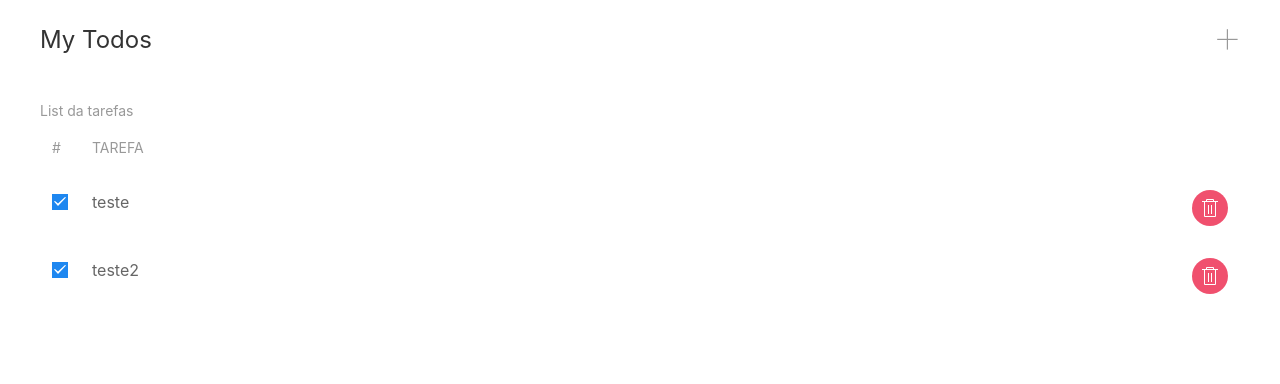
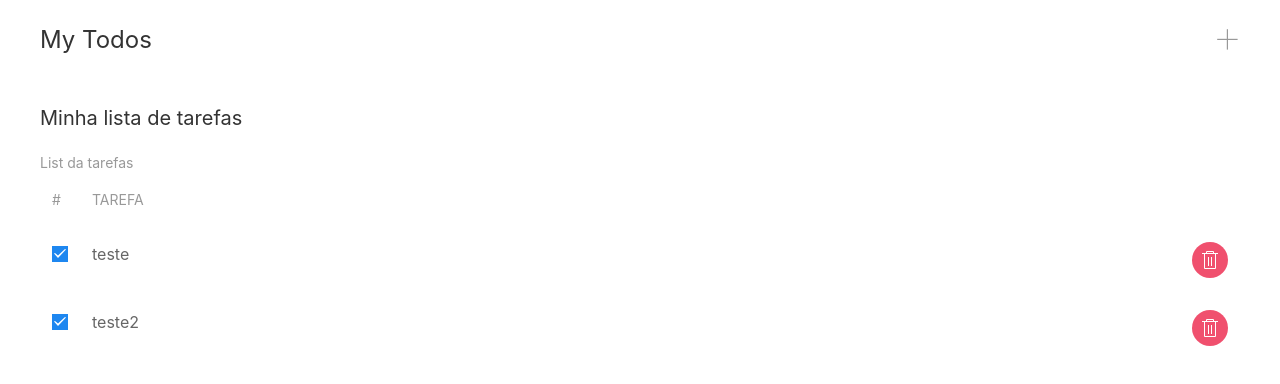
Before and after one commit to fernandosmace/TodoApp, a React (Create React App) app: page / in a window 1280 px wide. Shown: the top 384 px of the page. Built offline with nearby package versions, Linux system fonts and the light colour scheme.

Commit message:
Add SPA Navigation

```diff
--- a/package.json
+++ b/package.json
@@ -10,8 +10,10 @@
     "@types/node": "^16.7.13",
     "@types/react": "^18.0.0",
     "@types/react-dom": "^18.0.0",
+    "@types/react-router-dom": "^5.3.3",
     "react": "^18.2.0",
     "react-dom": "^18.2.0",
+    "react-router-dom": "^6.3.0",
     "react-scripts": "5.0.1",
     "typescript": "^4.4.2",
     "web-vitals": "^2.1.0"
--- a/src/components/App.tsx
+++ b/src/components/App.tsx
@@ -1,4 +1,5 @@
 import React from "react";
+import { BrowserRouter as Router, Routes, Route } from "react-router-dom";
 import TodoContext from "../contexts/TodoContext";
 import Navbar from "./Navbar";
 import TodoList from "./TodoList";
@@ -6,10 +7,16 @@
 const App = () => {
   return (
     <TodoContext>
-      <div className="uk-container">
+      <Router>
         <Navbar></Navbar>
-        <TodoList></TodoList>
-      </div>
+        <br />
+        <div className="uk-container">
+          <Routes>
+            <Route path="/create"></Route>
+            <Route path="/" element={<TodoList />} />
+          </Routes>
+        </div>
+      </Router>
     </TodoContext>
   );
 };
--- a/src/components/Navbar.tsx
+++ b/src/components/Navbar.tsx
@@ -1,18 +1,21 @@
 import React from "react";
+import { Link } from "react-router-dom";
 
 const Navbar = () => {
   return (
     <div className="uk-container">
       <nav className="uk-navbar">
         <div className="uk-navbar-left">
-          <a className="uk-navbar-item uk-logo">My Todos</a>
+          <Link to="/" className="uk-navbar-item uk-logo">
+            My Todos
+          </Link>
         </div>
         <div className="uk-navbar-right">
           <ul className="uk-navbar-nav">
             <li>
-              <a href="#">
+              <Link to="/create">
                 <span uk-icon="icon: plus; ratio: 1.2"></span>
-              </a>
+              </Link>
             </li>
           </ul>
         </div>
--- a/src/components/TodoList.tsx
+++ b/src/components/TodoList.tsx
@@ -7,6 +7,8 @@
   const { todos } = useContext<TodoContextType>(TodoContext);
 
   return (
+    <div>
+      <h4>Minha lista de tarefas</h4>
       <table className="uk-table">
         <caption>List da tarefas</caption>
         <thead>
@@ -22,6 +24,7 @@
           ))}
         </tbody>
       </table>
+    </div>
   );
 };
 
```
Also changed, not shown: 1 other file (tests, documents, lock files or other folders). Lines whose indentation alone changed are shown as unchanged.
